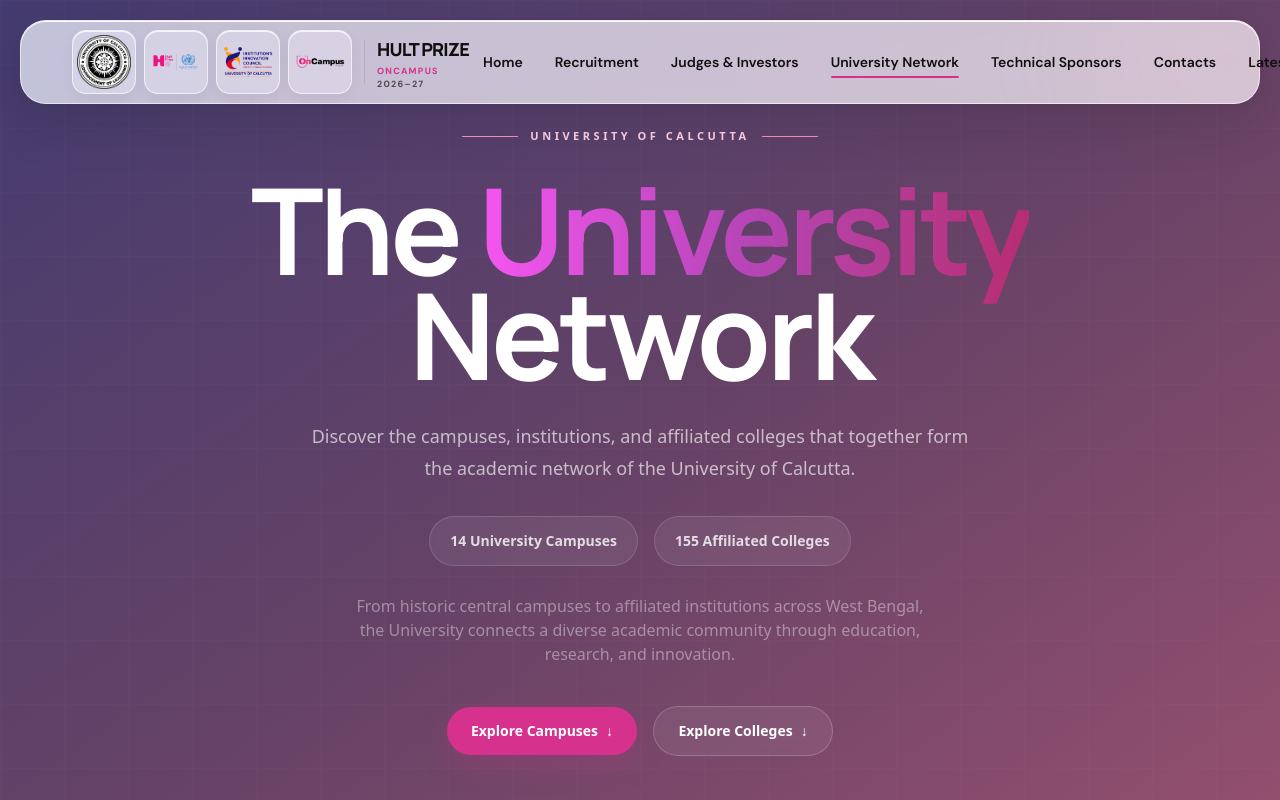
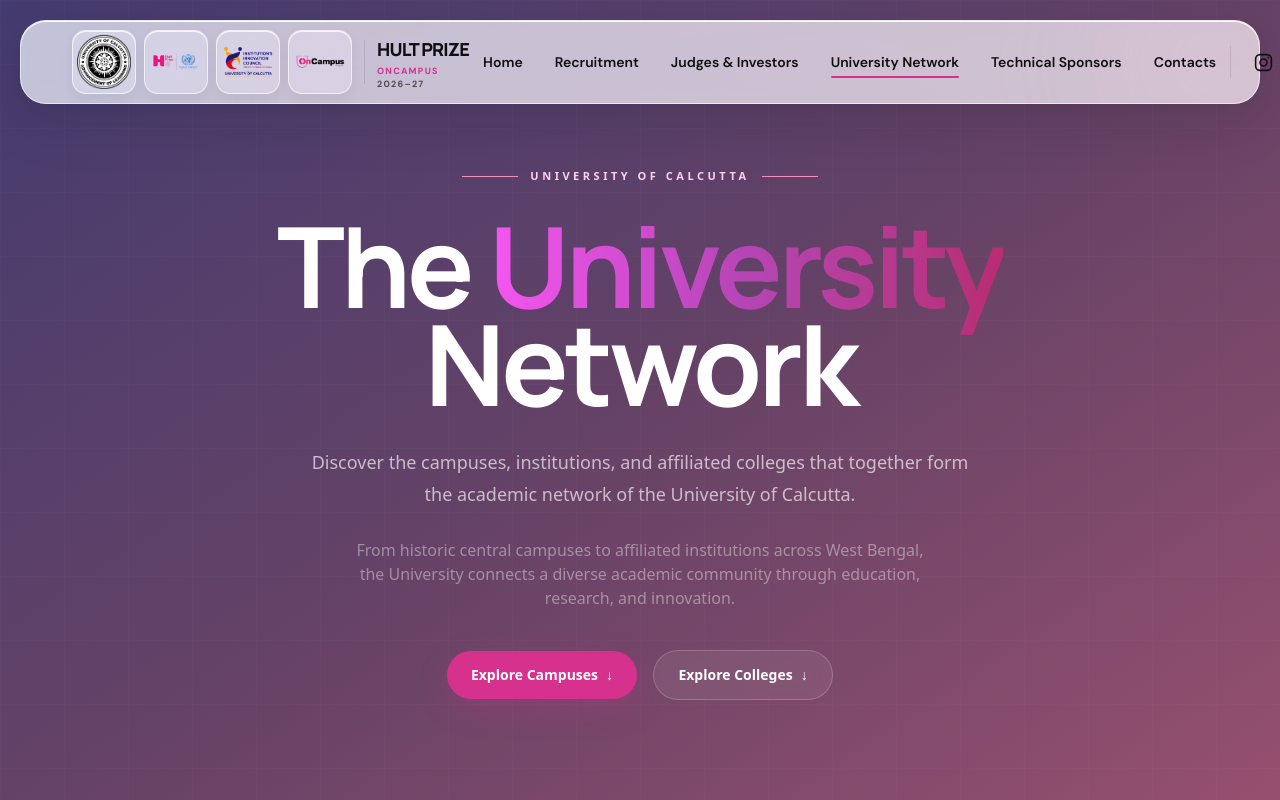
Before and after one commit to jineasaha/hult-cu-frontend, a Next.js app: page /university-network in a window 1280 px wide. Shown: the top 800 px of the page. Built offline with nearby package versions, Linux system fonts and the light colour scheme.

Commit message:
style: added image and ui tweaks

```diff
--- a/src/app/university-network/page.tsx
+++ b/src/app/university-network/page.tsx
@@ -32,7 +32,7 @@ export default function UniversityNetwork() {
               {/* Eyebrow */}
 
               <Reveal>
-                <div className="flex items-center justify-center gap-3">
+                <div className="mt-10 flex items-center justify-center gap-3">
                   <span className="h-px w-10 bg-[#F58FBD] sm:w-14" />
 
                   <span className="font-sans text-[10px] font-bold uppercase tracking-[0.32em] text-[#FFD0E7] sm:text-[11px]">
@@ -46,7 +46,7 @@ export default function UniversityNetwork() {
               {/* Main title */}
 
               <Reveal delay={0.08}>
-                <h1 className="mt-8 font-display text-6xl font-bold leading-[0.88] tracking-[-0.06em] sm:text-7xl lg:text-[7.5rem]">
+                <h1 className="mt-8 font-display text-5xl font-bold leading-[0.88] tracking-[-0.06em] sm:text-6xl lg:text-[7rem]">
                   The{" "}
                   <span className="bg-linear-to-r from-[#f556f1] via-[#b545b5] to-[#b82c72] bg-clip-text text-transparent">
                     University
@@ -66,23 +66,6 @@ export default function UniversityNetwork() {
                 </p>
               </Reveal>
 
-              {/* Stats */}
-
-              <Reveal delay={0.21}>
-                <div className="mt-8 flex flex-wrap justify-center gap-3 sm:gap-4">
-                  <div className="rounded-full border border-white/15 bg-white/[0.07] px-5 py-3 backdrop-blur-sm">
-                    <span className="font-sans text-xs font-semibold text-white/80 sm:text-sm">
-                      14 University Campuses
-                    </span>
-                  </div>
-
-                  <div className="rounded-full border border-white/15 bg-white/[0.07] px-5 py-3 backdrop-blur-sm">
-                    <span className="font-sans text-xs font-semibold text-white/80 sm:text-sm">
-                      155 Affiliated Colleges
-                    </span>
-                  </div>
-                </div>
-              </Reveal>
 
               {/* Supporting statement */}
 
@@ -159,7 +142,7 @@ export default function UniversityNetwork() {
           className="pointer-events-none absolute bottom-0 left-1/2 h-80 w-80 -translate-x-1/2 rounded-full bg-[#FFE7D2]/25 blur-3xl"
         />
 
-        <Container className="relative z-10">
+        <Container className="-mt-11 relative z-10">
           {/* ========================================================
               CAMPUSES
           ======================================================== */}
--- a/src/components/home/StudentCommittee.tsx
+++ b/src/components/home/StudentCommittee.tsx
@@ -172,7 +172,7 @@ const teams: Team[] = [
       {
         name: "Anukta Goswami",
         department: "DEPARTMENT",
-        image: "/images/default/man.png",
+        image: "/images/committee/Anukta goswami.jpg",
       },
       {
         name: "Soham Ray",
--- a/src/components/layout/Navbar.tsx
+++ b/src/components/layout/Navbar.tsx
@@ -47,11 +47,11 @@ const NAV_ITEMS: NavItem[] = [
     href: "/#contact",
     section: "contact",
   },
-  {
-    label: "Latest News",
-    href: "/#announcements",
-    section: "announcements",
-  },
+  // {
+  //   label: "Latest News",
+  //   href: "/#announcements",
+  //   section: "announcements",
+  // },
 ];
 
 const SOCIAL_LINKS = [
```
Also changed, not shown: 1 other file (tests, documents, lock files or other folders).
